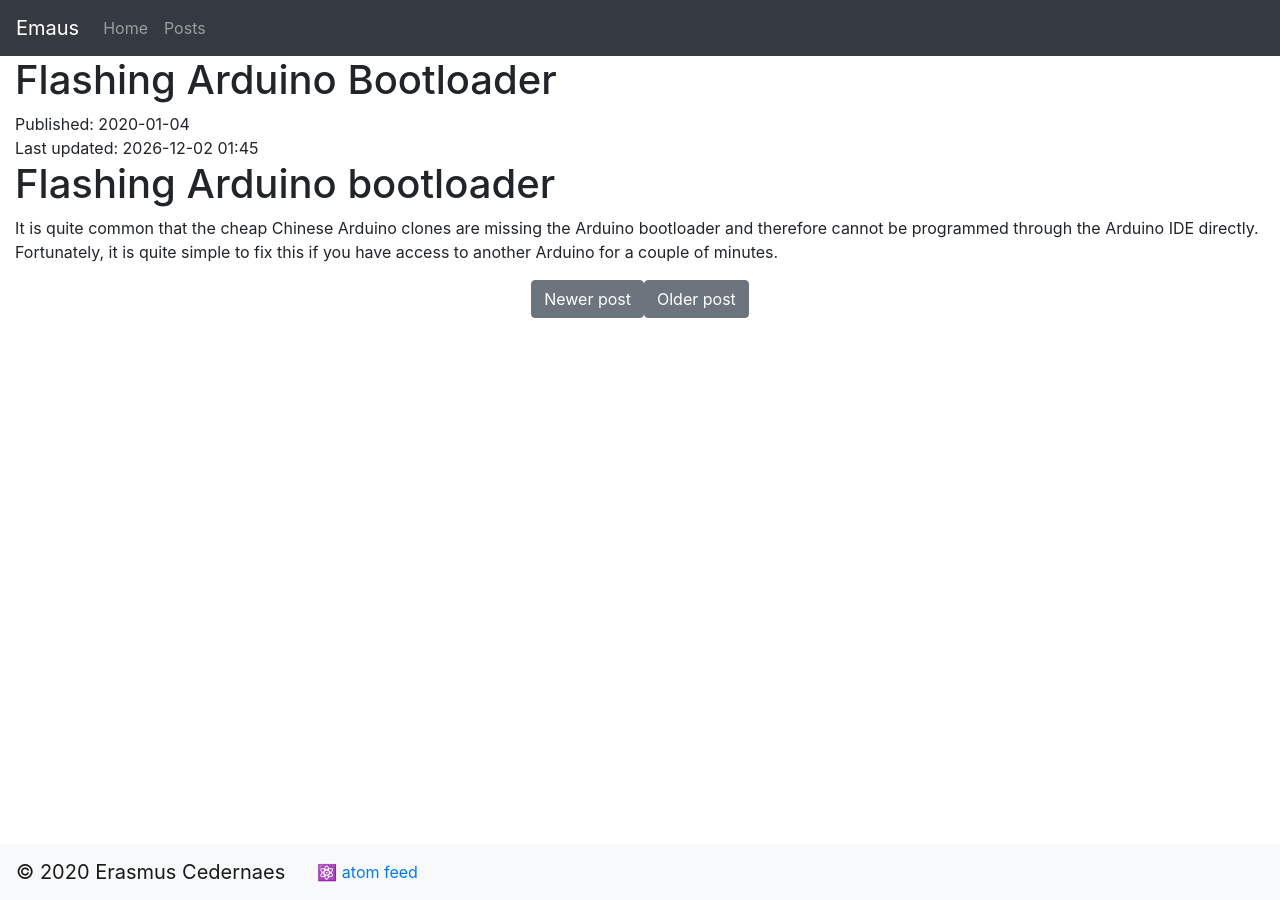
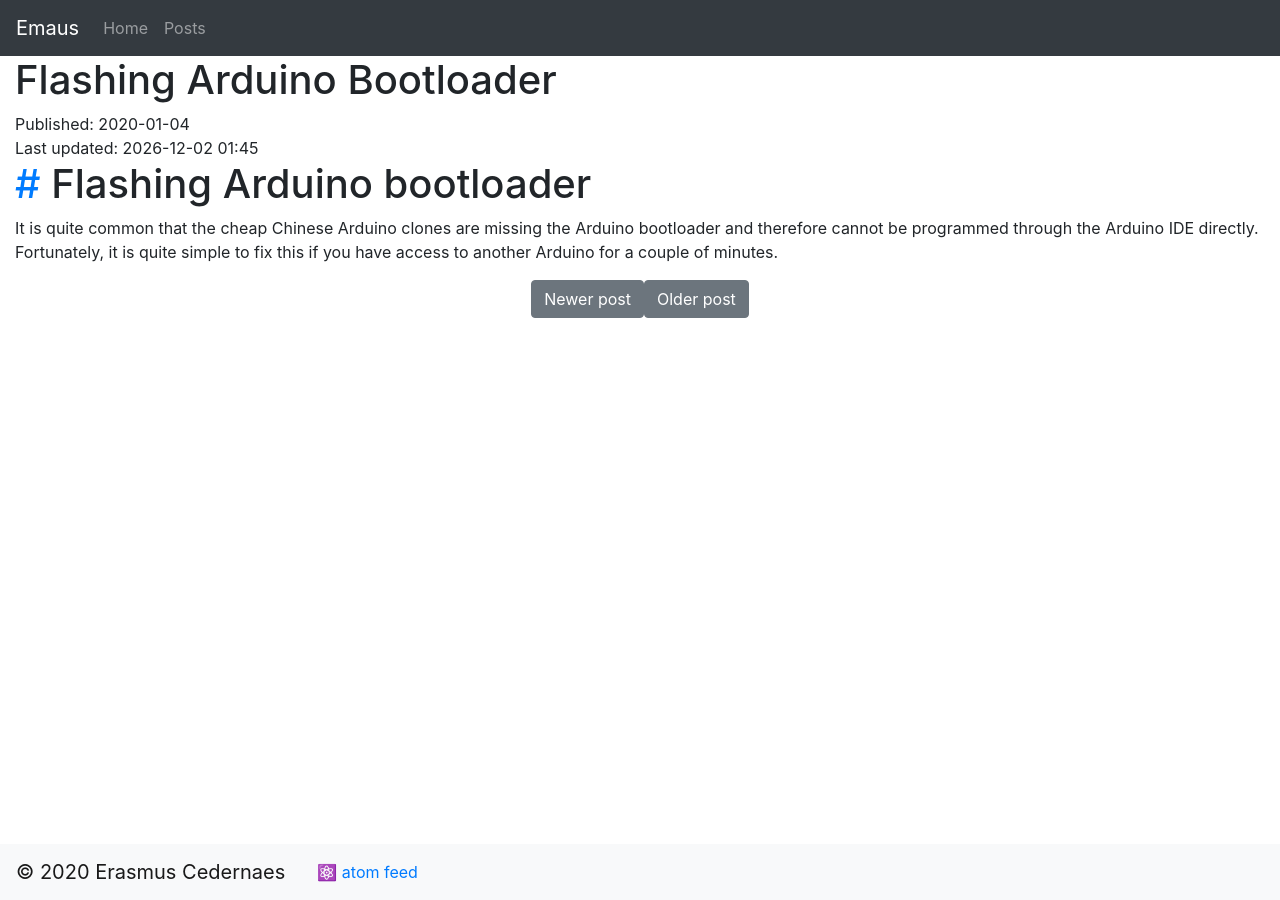
Before and after one commit to emanuelen5/emanuelen5.github.io, a Jekyll site: the page built from site/_posts/2020-01-04-flashing-arduino-bootloader.md, in a window 1280 px wide. Built offline with Jekyll 4.4.1, drawn with Linux system fonts in a browser that asks for light colours.

Commit message:
Adding anchor links using allejo/jekyll-anchor-headings

```diff
--- /dev/null
+++ b/site/_includes/anchor_headings.html
@@ -0,0 +1,110 @@
+{% capture headingsWorkspace %}
+  {% comment %}
+    Version 1.0.6
+      https://github.com/allejo/jekyll-anchor-headings
+
+    "Be the pull request you wish to see in the world." ~Ben Balter
+
+    Usage:
+      {% include anchor_headings.html html=content %}
+
+    Parameters:
+      * html          (string) - the HTML of compiled markdown generated by kramdown in Jekyll
+
+    Optional Parameters:
+      * beforeHeading (bool)   : false  - Set to true if the anchor should be placed _before_ the heading's content
+      * anchorAttrs   (string) :  ''    - Any custom HTML attributes that will be added to the `<a>` tag; you may NOT use `href`, `class` or `title`;
+                                          the `%heading%` placeholder is available
+      * anchorBody    (string) :  ''    - The content that will be placed inside the anchor; the `%heading%` placeholder is available
+      * anchorClass   (string) :  ''    - The class(es) that will be used for each anchor. Separate multiple classes with a space
+      * anchorTitle   (string) :  ''    - The `title` attribute that will be used for anchors
+      * h_min         (int)    :  1     - The minimum header level to build an anchor for; any header lower than this value will be ignored
+      * h_max         (int)    :  6     - The maximum header level to build an anchor for; any header greater than this value will be ignored
+      * bodyPrefix    (string) :  ''    - Anything that should be inserted inside of the heading tag _before_ its anchor and content
+      * bodySuffix    (string) :  ''    - Anything that should be inserted inside of the heading tag _after_ its anchor and content
+
+    Output:
+      The original HTML with the addition of anchors inside of all of the h1-h6 headings.
+  {% endcomment %}
+
+  {% assign minHeader = include.h_min | default: 1 %}
+  {% assign maxHeader = include.h_max | default: 6 %}
+  {% assign beforeHeading = include.beforeHeading %}
+  {% assign nodes = include.html | split: '<h' %}
+
+  {% capture edited_headings %}{% endcapture %}
+
+  {% for _node in nodes %}
+    {% capture node %}{{ _node | strip }}{% endcapture %}
+
+    {% if node == "" %}
+      {% continue %}
+    {% endif %}
+
+    {% assign nextChar = node | replace: '"', '' | strip | slice: 0, 1 %}
+    {% assign headerLevel = nextChar | times: 1 %}
+
+    <!-- If the level is cast to 0, it means it's not a h1-h6 tag, so let's see if we need to fix it -->
+    {% if headerLevel == 0 %}
+      <!-- Split up the node based on closing angle brackets and get the first one. -->
+      {% assign firstChunk = node | split: '>' | first %}
+
+      <!-- If the first chunk does NOT contain a '<', that means we've broken another HTML tag that starts with 'h' -->
+      {% unless firstChunk contains '<' %}
+        {% capture node %}<h{{ node }}{% endcapture %}
+      {% endunless %}
+
+      {% capture edited_headings %}{{ edited_headings }}{{ node }}{% endcapture %}
+      {% continue %}
+    {% endif %}
+
+    {% assign _workspace = node | split: '</h' %}
+    {% assign _idWorkspace = _workspace[0] | split: 'id="' %}
+    {% assign _idWorkspace = _idWorkspace[1] | split: '"' %}
+    {% assign html_id = _idWorkspace[0] %}
+
+    {% capture _hAttrToStrip %}{{ _workspace[0] | split: '>' | first }}>{% endcapture %}
+    {% assign header = _workspace[0] | replace: _hAttrToStrip, '' %}
+
+    <!-- Build the anchor to inject for our heading -->
+    {% capture anchor %}{% endcapture %}
+
+    {% if html_id and headerLevel >= minHeader and headerLevel <= maxHeader %}
+      {% capture anchor %}href="#{{ html_id }}"{% endcapture %}
+
+      {% if include.anchorClass %}
+        {% capture anchor %}{{ anchor }} class="{{ include.anchorClass }}"{% endcapture %}
+      {% endif %}
+
+      {% if include.anchorTitle %}
+        {% capture anchor %}{{ anchor }} title="{{ include.anchorTitle | replace: '%heading%', header }}"{% endcapture %}
+      {% endif %}
+
+      {% if include.anchorAttrs %}
+        {% capture anchor %}{{ anchor }} {{ include.anchorAttrs | replace: '%heading%', header }}{% endcapture %}
+      {% endif %}
+
+      {% capture anchor %}<a {{ anchor }}>{{ include.anchorBody | replace: '%heading%', header | default: '' }}</a>{% endcapture %}
+
+      <!-- In order to prevent adding extra space after a heading, we'll let the 'anchor' value contain it -->
+      {% if beforeHeading %}
+        {% capture anchor %}{{ anchor }} {% endcapture %}
+      {% else %}
+        {% capture anchor %} {{ anchor }}{% endcapture %}
+      {% endif %}
+    {% endif %}
+
+    {% capture new_heading %}
+      <h{{ _hAttrToStrip }}
+        {{ include.bodyPrefix }}
+        {% if beforeHeading %}
+          {{ anchor }}{{ header }}
+        {% else %}
+          {{ header }}{{ anchor }}
+        {% endif %}
+        {{ include.bodySuffix }}
+      </h{{ _workspace | last }}
+    {% endcapture %}
+    {% capture edited_headings %}{{ edited_headings }}{{ new_heading }}{% endcapture %}
+  {% endfor %}
+{% endcapture %}{% assign headingsWorkspace = '' %}{{ edited_headings | strip }}
--- a/site/_layouts/shell.html
+++ b/site/_layouts/shell.html
@@ -21,7 +21,7 @@
 		</nav>
     </body>
 	<div class="container-fluid">
-        {{ content }}
+		{% include anchor_headings.html anchorBody="#" beforeHeading=true html=content %}
 	</div>
 	<!-- Make sure that footer is at bottom of page -->
 	<div class="wrapper flex-grow-1"></div>
```
